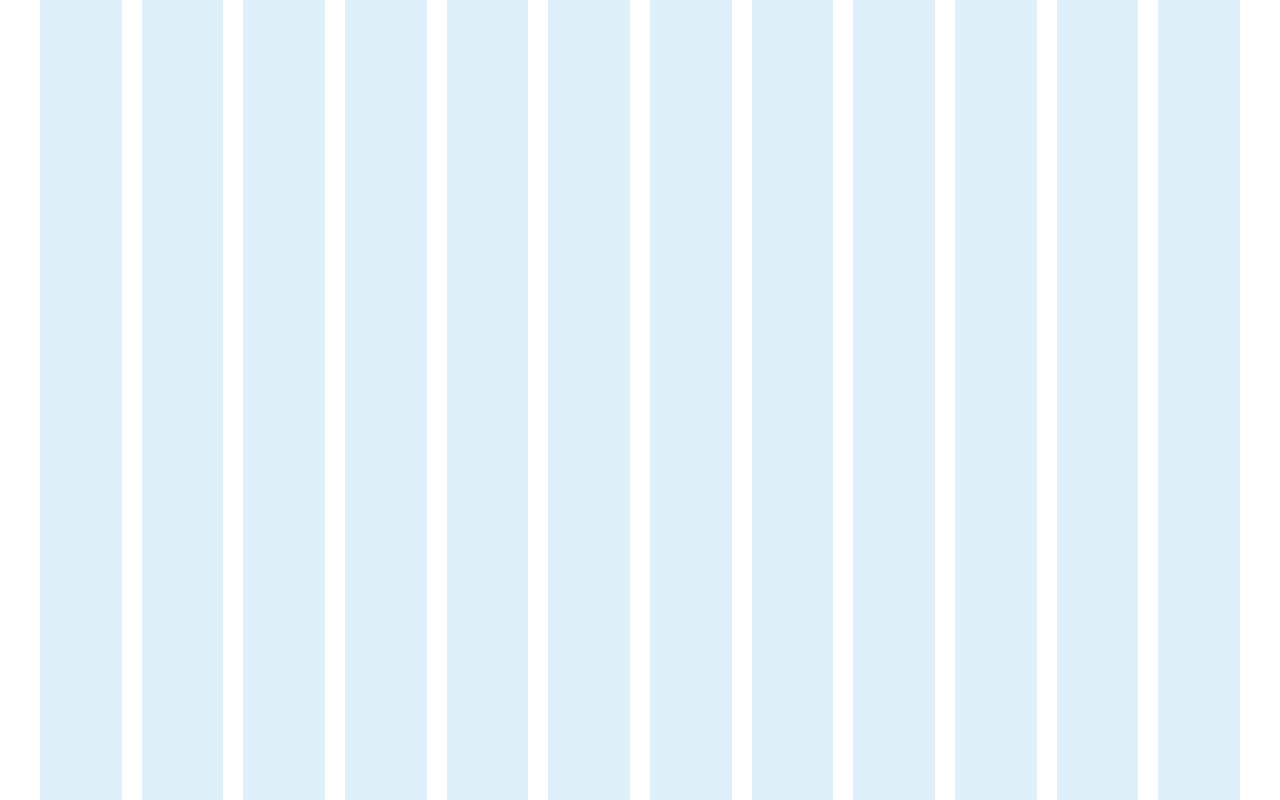
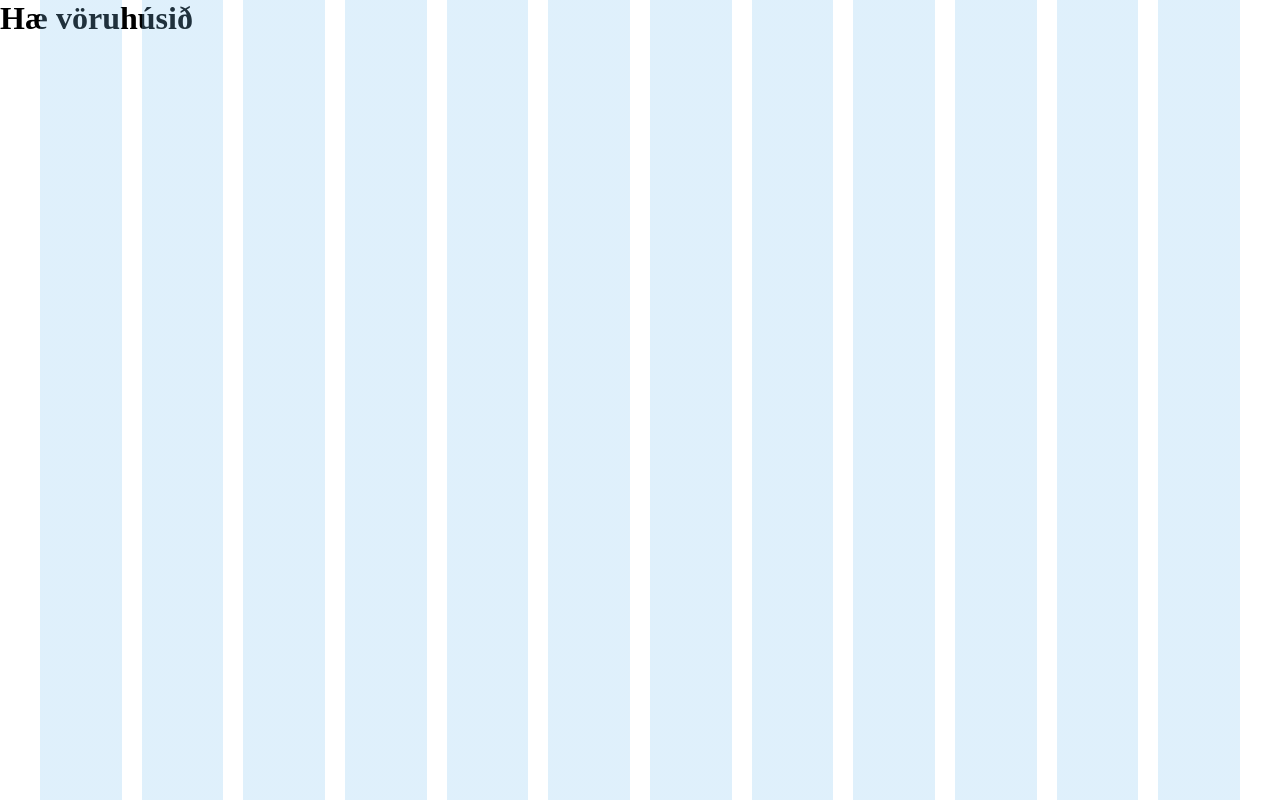
Before and after one commit to Fridrikhr/Hopaverkefni1, a website: page index.html in a window 1280 px wide. Drawn offline with nearby package versions, Linux system fonts and the light colour scheme; files that its build step writes are made by us from their sources.

Commit message:
bætti við heading

```diff
--- a/index.html
+++ b/index.html
@@ -9,6 +9,6 @@
     <link rel="stylesheet" href="styles.css">
   </head>
   <body>
-
+    <h1>Hæ vöruhúsið</h1>
   </body>
 </html>
```
